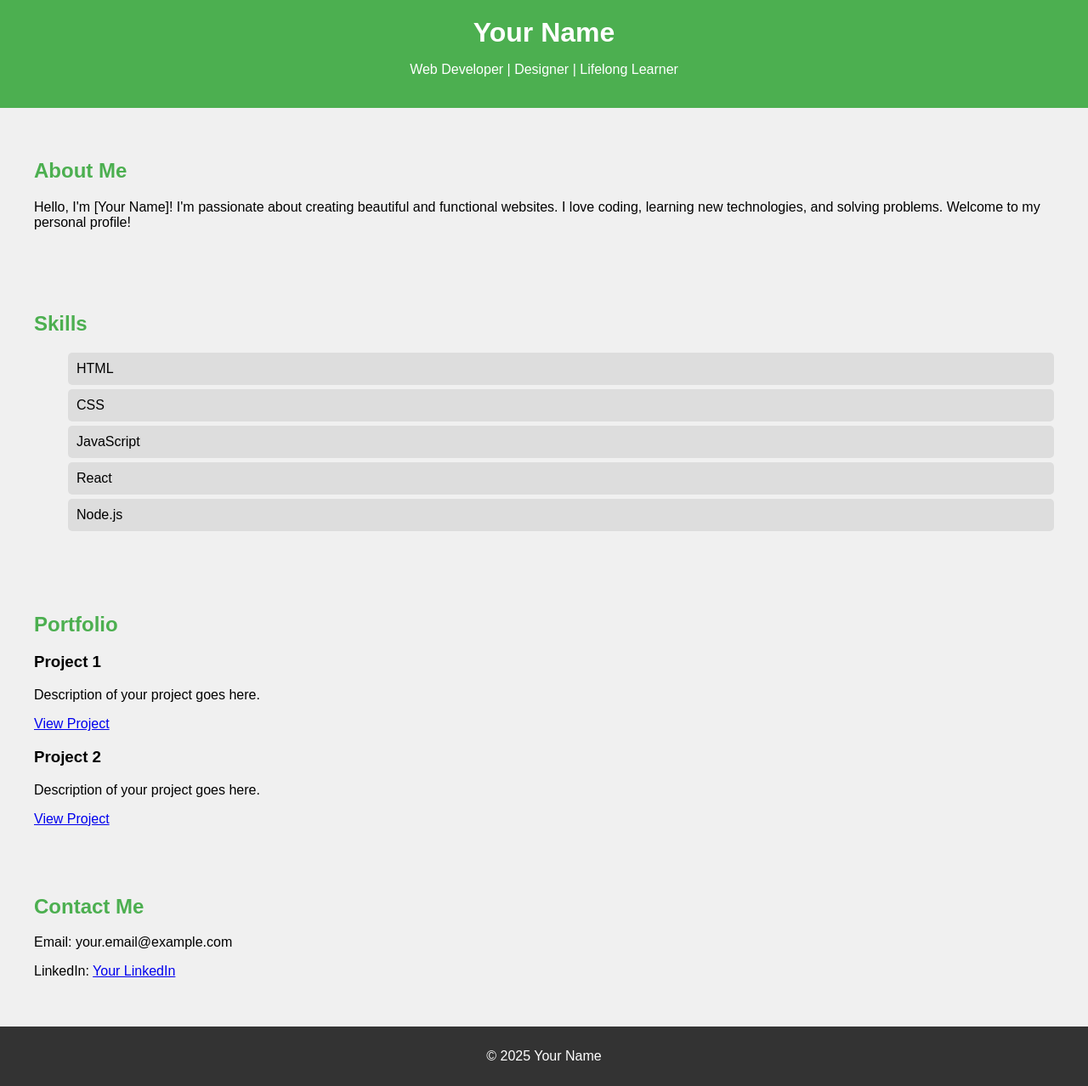
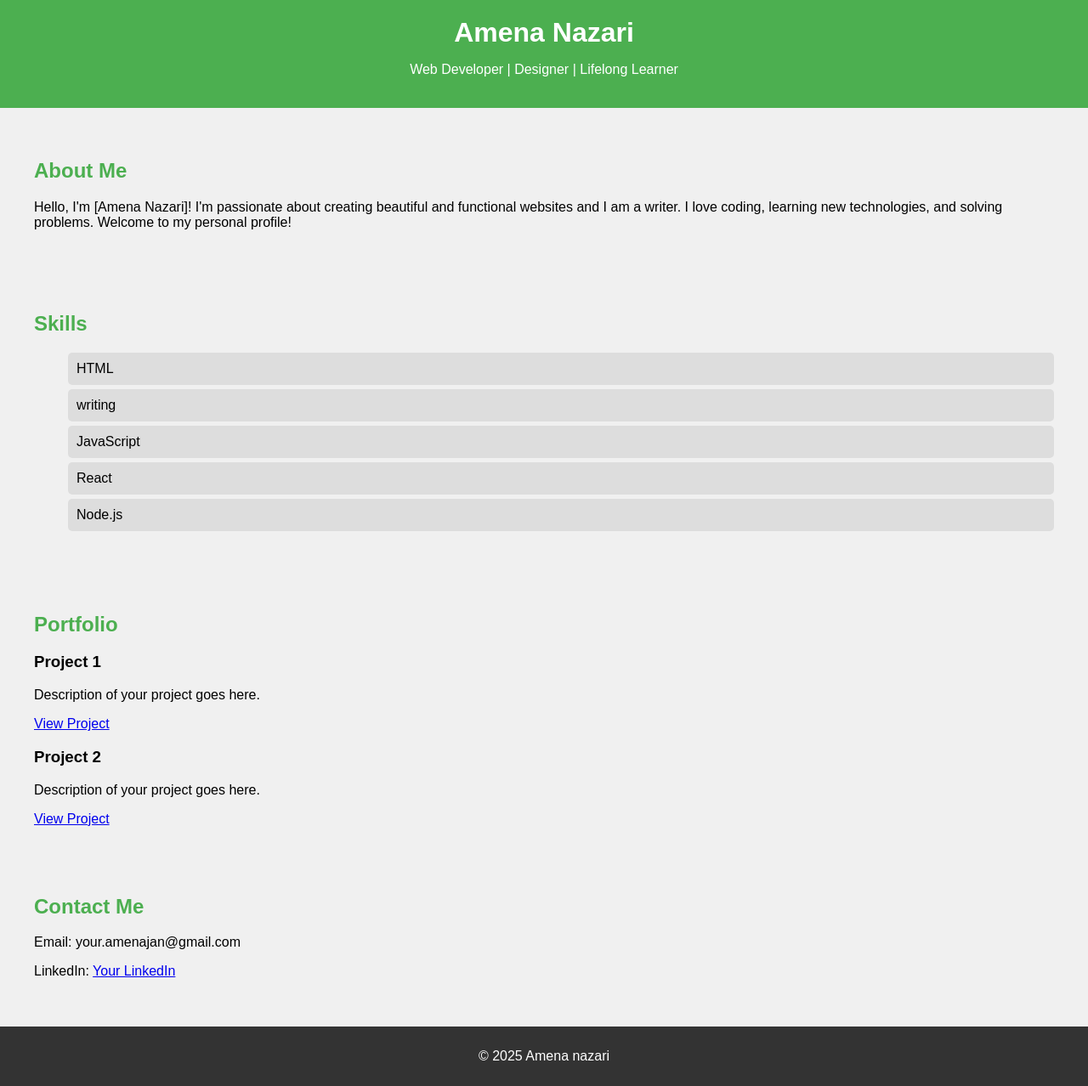
Before and after one commit to Amenajan/my-profile-app, a plain HTML site: page index.html in a window 1280 px wide. Shown: the whole page at 85% size. Drawn offline with Linux system fonts and the light colour scheme.

Commit message:
Add files via upload

```diff
--- a/index.html
+++ b/index.html
@@ -3,20 +3,20 @@
 <head>
     <meta charset="UTF-8">
     <meta name="viewport" content="width=device-width, initial-scale=1.0">
-    <title>Your Name - Personal Profile</title>
+    <title>Amena Nazari- Personal Profile</title>
     <link rel="stylesheet" href="styles.css">
 </head>
 <body>
     <!-- Header Section -->
     <header>
-        <h1>Your Name</h1>
+        <h1>Amena Nazari</h1>
         <p>Web Developer | Designer | Lifelong Learner</p>
     </header>
 
     <!-- About Me Section -->
     <section class="about">
         <h2>About Me</h2>
-        <p>Hello, I'm [Your Name]! I'm passionate about creating beautiful and functional websites. I love coding, learning new technologies, and solving problems. Welcome to my personal profile!</p>
+        <p>Hello, I'm [Amena Nazari]! I'm passionate about creating beautiful and functional websites and I am a writer. I love coding, learning new technologies, and solving problems. Welcome to my personal profile!</p>
     </section>
 
     <!-- Skills Section -->
@@ -24,7 +24,7 @@
         <h2>Skills</h2>
         <ul>
             <li>HTML</li>
-            <li>CSS</li>
+            <li>writing</li>
             <li>JavaScript</li>
             <li>React</li>
             <li>Node.js</li>
@@ -49,12 +49,12 @@
     <!-- Contact Section -->
     <section class="contact">
         <h2>Contact Me</h2>
-        <p>Email: your.email@example.com</p>
+        <p>Email: your.amenajan@gmail.com</p>
         <p>LinkedIn: <a href="#">Your LinkedIn</a></p>
     </section>
 
     <footer>
-        <p>© 2025 Your Name</p>
+        <p>© 2025 Amena nazari</p>
     </footer>
 
     <script src="script.js"></script>
```
